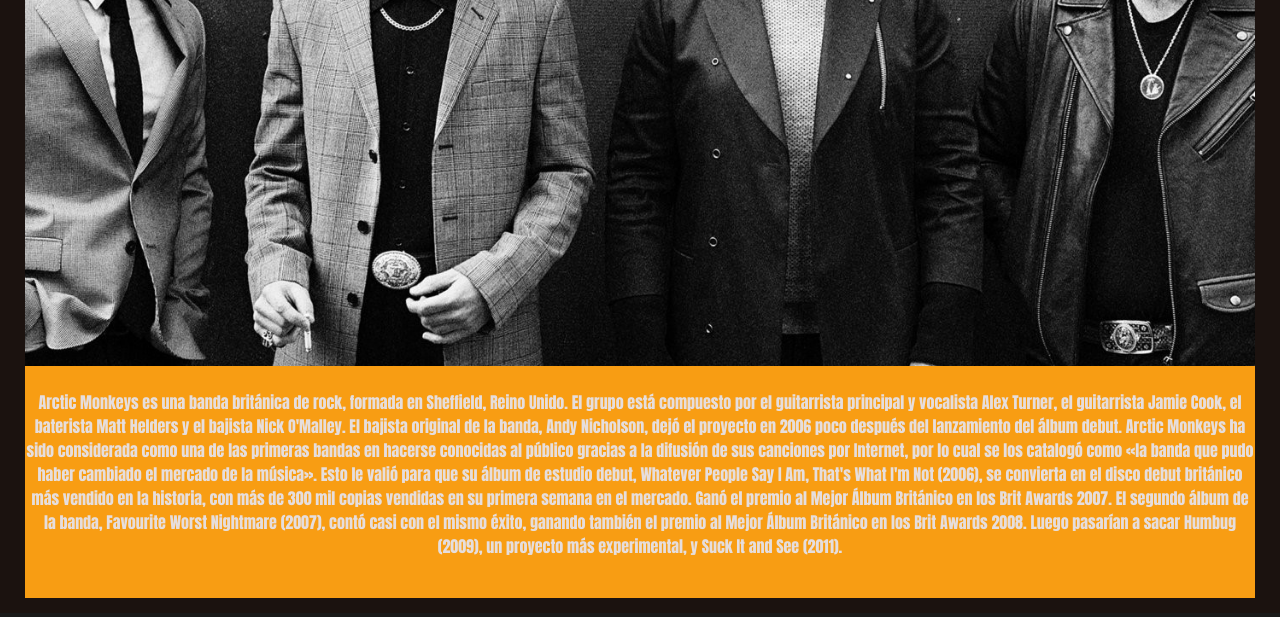
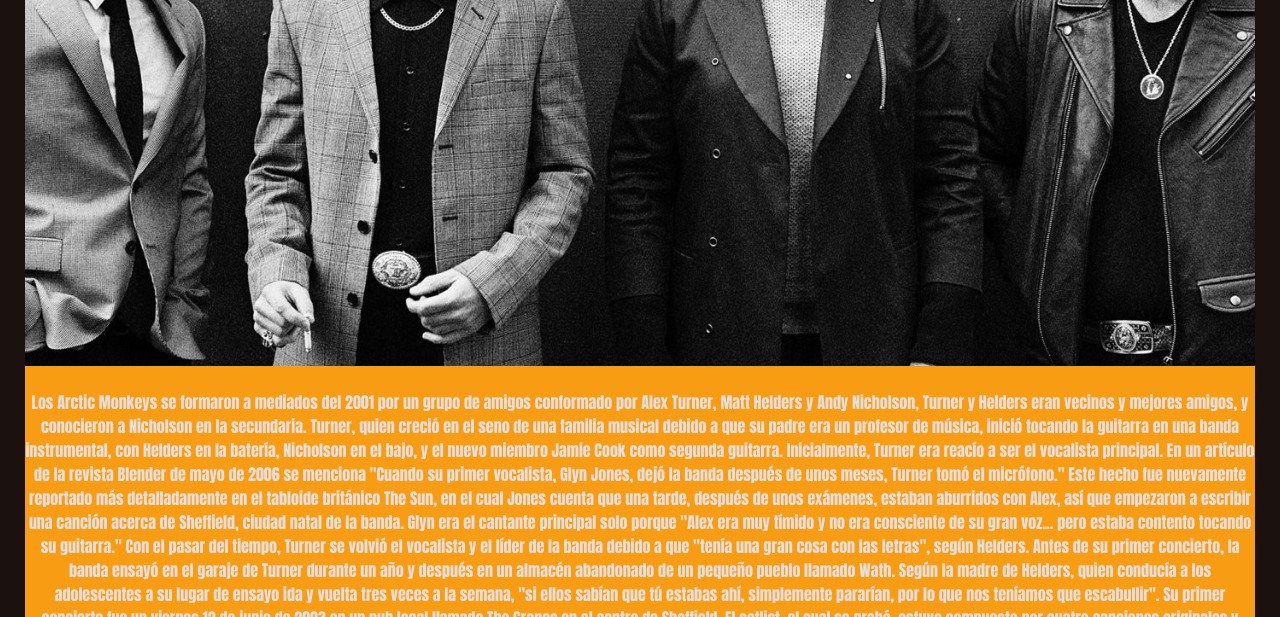
Before and after one commit to NicoleBBF/arcticmonkeys, a website: page pages/historia.html in a window 1280 px wide. Shown: the part 418-1035 px from the top of the page. Drawn offline with nearby package versions, Linux system fonts and the light colour scheme.

Commit message:
actualizar

```diff
--- a/pages/historia.html
+++ b/pages/historia.html
@@ -98,31 +98,29 @@
                     <img src="../assets/arcticmonkeys4.jpg" class="card-img-top" alt="Arctic Monkeys" />
                     <div class="card-body">
                         <h2 class="card-title"></h2>
-                        <p class="card-text"><br>Arctic Monkeys es una banda británica de rock, formada en Sheffield,
-                            Reino Unido. El grupo está
-                            compuesto por el guitarrista principal y vocalista Alex Turner, el guitarrista Jamie Cook,
-                            el baterista
-                            Matt Helders y el bajista Nick O'Malley. El bajista original de la banda, Andy Nicholson,
-                            dejó el
-                            proyecto en 2006 poco después del lanzamiento del álbum debut.
-
-                            Arctic Monkeys ha sido considerada como una de las primeras bandas en hacerse conocidas al
-                            público
-                            gracias a la difusión de sus canciones por Internet, por lo cual se los catalogó como «la
-                            banda que pudo
-                            haber cambiado el mercado de la música». Esto le valió para que su álbum de estudio debut,
-                            Whatever
-                            People Say I Am, That's What I'm Not (2006), se convierta en el disco debut británico más
-                            vendido en la
-                            historia, con más de 300 mil copias vendidas en su primera semana en el mercado. Ganó el
-                            premio al
-                            Mejor Álbum Británico en los Brit Awards 2007. El segundo álbum de la banda, Favourite Worst
-                            Nightmare
-                            (2007), contó casi con el mismo éxito, ganando también el premio al Mejor Álbum Británico en
-                            los Brit
-                            Awards 2008. Luego pasarían a sacar Humbug (2009), un proyecto más experimental, y Suck It
-                            and See
-                            (2011).</p>
+                        <p class="card-text"><br>Los Arctic Monkeys se formaron a mediados del 2001 por un grupo de
+                            amigos conformado por Alex Turner, Matt Helders y Andy Nicholson, Turner y Helders eran
+                            vecinos y mejores amigos, y conocieron a Nicholson en la secundaria. Turner, quien creció
+                            en el seno de una familia musical debido a que su padre era un profesor de música, inició
+                            tocando la guitarra en una banda instrumental, con Helders en la batería, Nicholson en el
+                            bajo, y el nuevo miembro Jamie Cook como segunda guitarra. Inicialmente, Turner era reacío
+                            a ser el vocalista principal. En un artículo de la revista Blender de mayo de 2006 se
+                            menciona "Cuando su primer vocalista, Glyn Jones, dejó la banda después de unos meses,
+                            Turner tomó el micrófono." Este hecho fue nuevamente reportado más detalladamente en el
+                            tabloide británico The Sun, en el cual Jones cuenta que una tarde, después de unos exámenes,
+                            estaban aburridos con Alex, así que empezaron a escribir una canción acerca de Sheffield,
+                            ciudad natal de la banda. Glyn era el cantante principal solo porque "Alex era muy tímido y
+                            no era consciente de su gran voz... pero estaba contento tocando su guitarra." Con el pasar
+                            del tiempo, Turner se volvió el vocalista y el líder de la banda debido a que "tenía una
+                            gran cosa con las letras", según Helders. Antes de su primer concierto, la banda ensayó
+                            en el garaje de Turner durante un año y después en un almacén abandonado de un pequeño
+                            pueblo llamado Wath. Según la madre de Helders, quien conducía a los adolescentes a su lugar
+                            de ensayo ida y vuelta tres veces a la semana, "si ellos sabían que tú estabas ahí,
+                            simplemente pararían, por lo que nos teníamos que escabullir". Su primer concierto fue un
+                            viernes 12 de junio de 2003 en un pub local llamado The Grapes en el centro de
+                            Sheffield. El setlist, el cual se grabó, estuvo compuesto por cuatro canciones
+                            originales y cuatro versiones de covers de The Beatles, The White Stripes, The Undertones y
+                            The Datsuns</p>
                         <br>
                     </div>
                 </div>
```
Also changed, not shown: pages/integrantes.html (+4 -5 lines).
